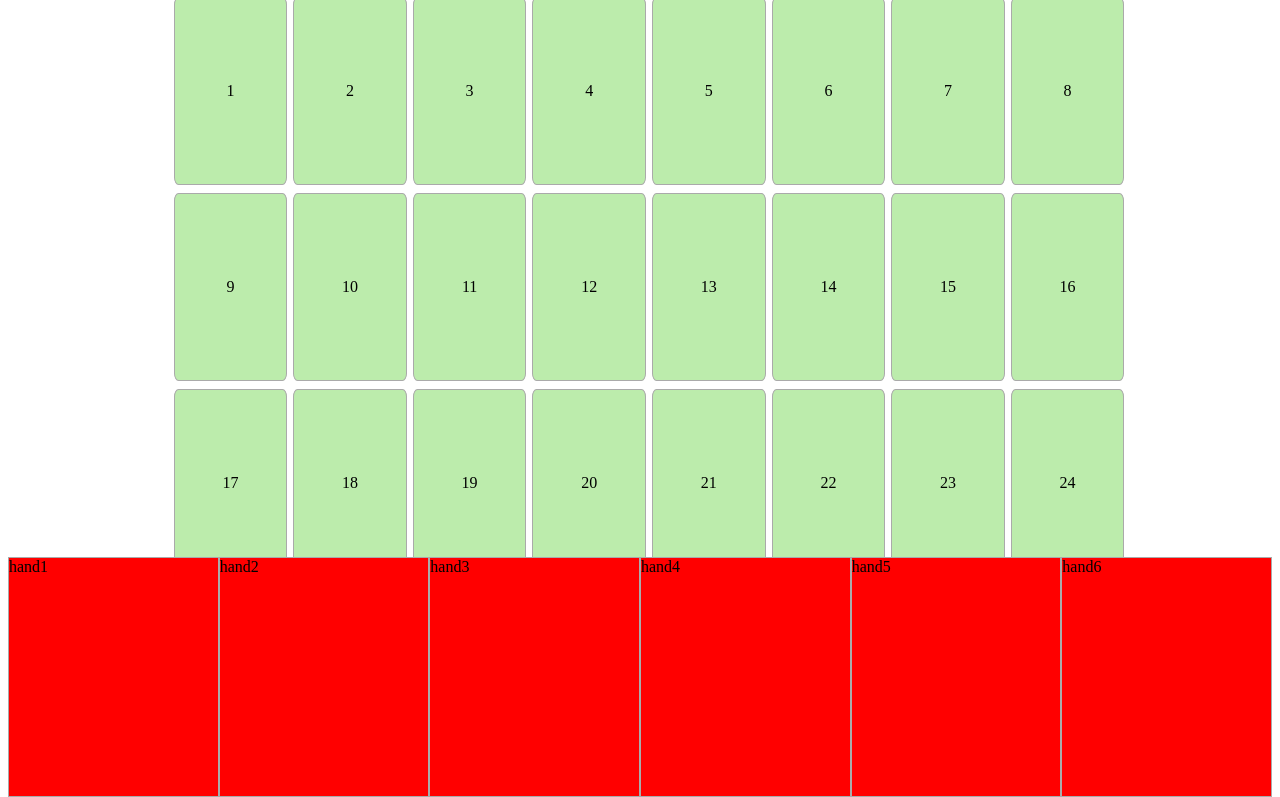
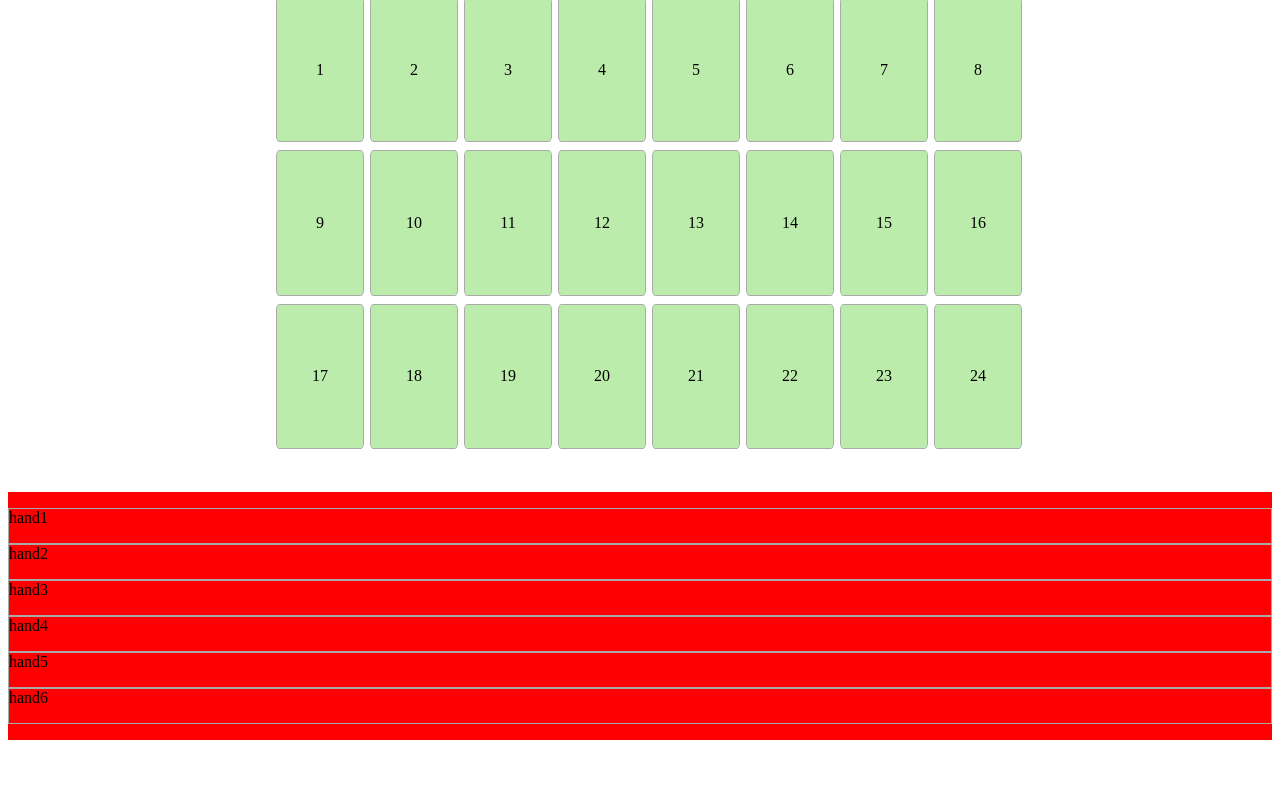
Before and after one commit to cse110-sp25-group04/cse110-sp25-group04, a website: page project/index.html in a window 1280 px wide. Shown: the part 68-865 px from the top of the page. After the commit the page ends 816 px from the top, so only its background shows below. Drawn offline with Linux system fonts and the light colour scheme.

Commit message:
player section work in progress

```diff
--- a/project/index.html
+++ b/project/index.html
@@ -34,6 +34,7 @@
         <div class="card-slot" id="card-slot24">24</div>
     </div>
     <div class="player-section">
+        <div class="hand-grid">
             <div class="hand-card-slot" id="hand-card-slot1">hand1</div>
             <div class="hand-card-slot" id="hand-card-slot2">hand2</div>
             <div class="hand-card-slot" id="hand-card-slot3">hand3</div>
@@ -41,5 +42,6 @@
             <div class="hand-card-slot" id="hand-card-slot5">hand5</div>
             <div class="hand-card-slot" id="hand-card-slot6">hand6</div>
         </div>
+    </div>
 </body>
 </html>
--- a/project/sources/styles/style.css
+++ b/project/sources/styles/style.css
@@ -16,7 +16,7 @@ body {
     display: grid;
     grid-template-columns: repeat(8, 1fr);
     grid-template-rows: repeat(3, 1fr);
-    height: min(70vh, 90vw * 4 / 7);
+    height: min(70vh, 90vw * 3 / 8);
     /*max-width: 100vh;*/
     /* width: 90vw; */
     /* aspect-ratio: 7 / 4; */
@@ -40,9 +40,12 @@ body {
 .player-section {
     background-color: red;
     display: grid;
-    grid-template-columns: repeat(6, 1fr);
-    height: min(30vh, 90vw * 4 / 7);
+    padding: 2vh 0;
     /* height: 20vh; */
+}
+.hand-grid{
+    display: grid;
+    grid
 }
 .hand-card-slot{
     /*aspect-ratio: 3/5;*/
```
Lines whose indentation alone changed are shown as unchanged.
